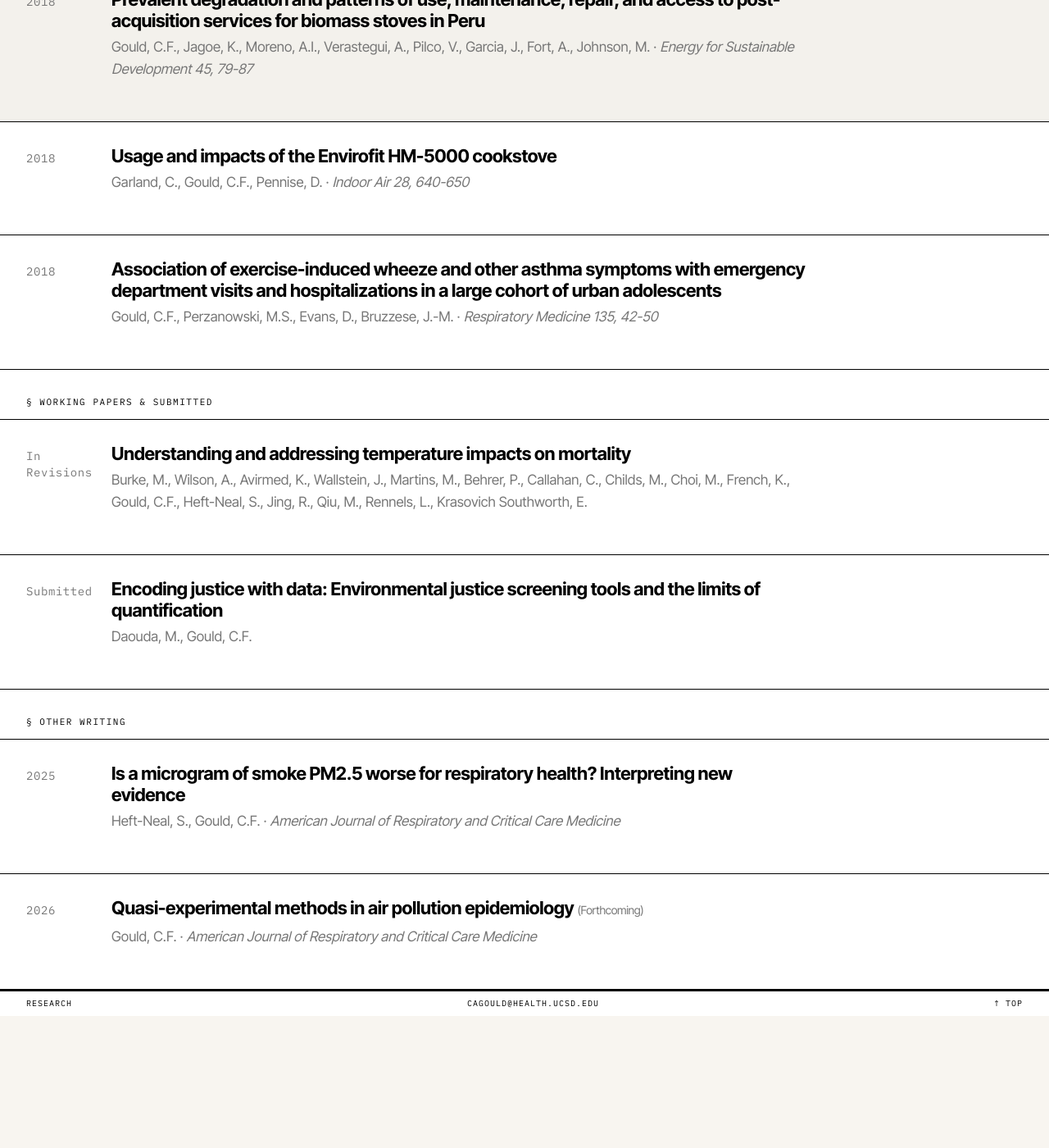
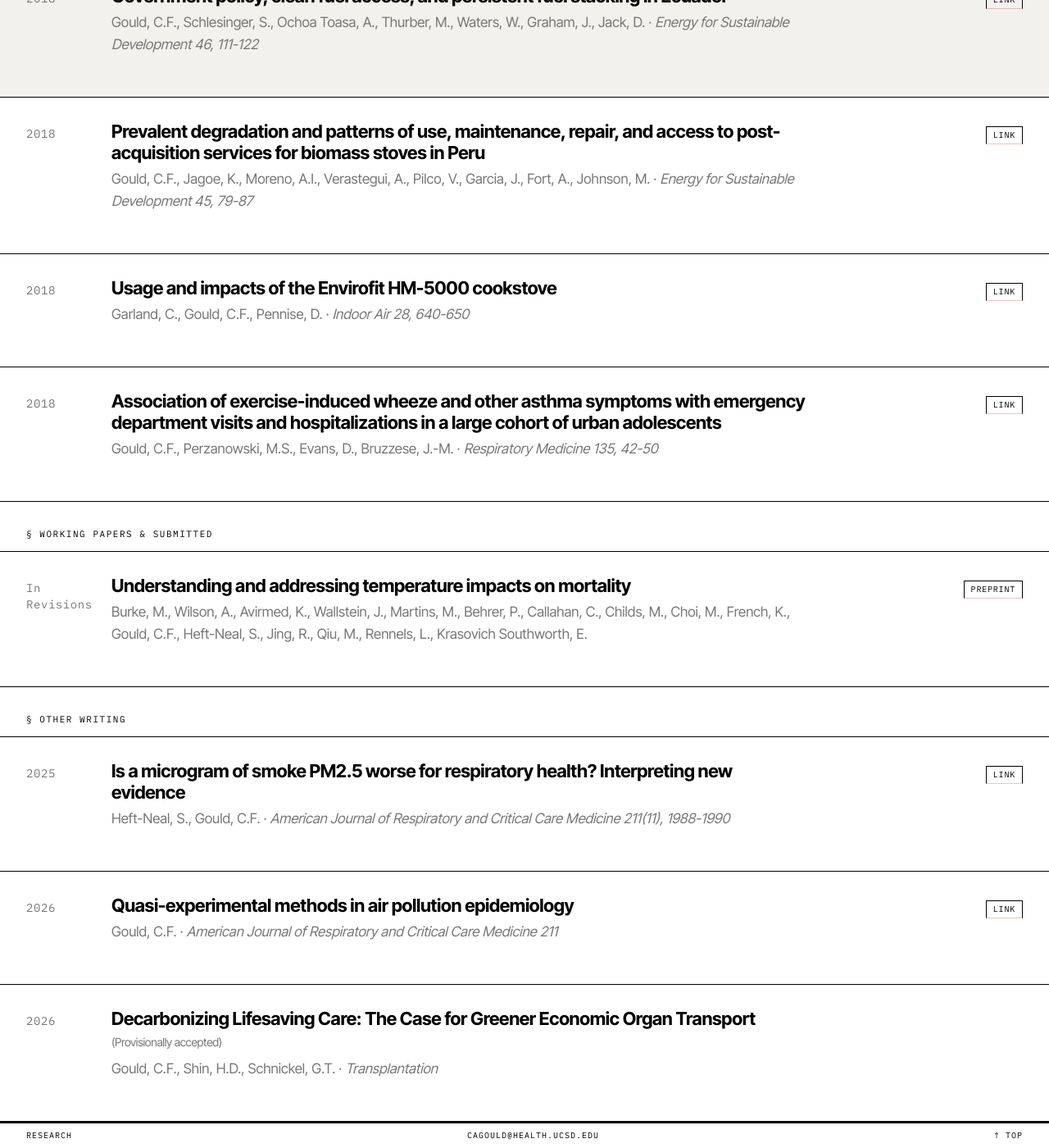
Before and after one commit to gouldc/gouldc.github.io, a Jekyll site: the page built from _pages/research.md, in a window 1280 px wide and 1400 px high, scrolled down 8127 px. Shown: the whole window at 82% size. Built offline with Jekyll 4.4.1, drawn with Linux system fonts in a browser that asks for light colours; before the commit the page ends 9366 px from its top, so only the background shows below that; some of the changed text lies outside the part shown.

Commit message:
Add real journal links to all 48 published papers from updated CV
- Add 'Encoding justice with data' as newly published (was working paper)
- Add full citation and link for Health Insurance as Climate Adaptation
- Add DOI/journal links to all published papers
- Add replication archive and policy brief links where available
- Update Other Writing section with 3 items including new organ
  transport piece
- Add preprint link to remaining working paper

Co-Authored-By: Claude Opus 4.6 <noreply@anthropic.com>

```diff
--- a/_data/publications.yml
+++ b/_data/publications.yml
@@ -1,308 +1,432 @@
 published:
-  - title: "Health Insurance as Climate Adaptation"
+  - title: "Encoding justice with data: Environmental justice screening tools and the limits of quantification"
+    authors: "Daouda, M., Gould, C.F."
+    year: 2026
+    venue: "Current Environmental Health Reports 13, 24"
+    links:
+      - label: "Link"
+        url: "https://doi.org/10.1007/s40572-026-00543-9"
+
+  - title: "Health Insurance as Climate Adaptation: A Framework"
     authors: "Gould, C.F., Tsou, A-C., Puliady, S., McMenamin, S.B."
     year: 2026
-    venue: "Health Affairs"
-    note: "Accepted"
-    links: []
+    venue: "Health Affairs 45(5), 471-479"
+    links:
+      - label: "Link"
+        url: "https://www.healthaffairs.org/doi/full/10.1377/hlthaff.2025.01670"
 
   - title: "Change in Acetylcholinesterase Activity from Childhood to Young Adulthood"
     authors: "Suarez-Torres, J.R.&dagger;, Gould, C.F.&dagger;, Vasishtha, D., Bradman, A., Suarez-Torres, J., Lopez-Paredes, D., Martinez, D., Moore, R."
     year: 2026
     venue: "Journal of Exposure Science and Environmental Epidemiology"
-    links: []
+    links:
+      - label: "Link"
+        url: "https://www.nature.com/articles/s41370-026-00866-7"
 
   - title: "Priorities and opportunities for clean energy transitions in low- and middle-income countries"
     authors: "Gould, C.F.&dagger;, Gill-Wiehl, A.&dagger;, Pillarisetti, A., Kwong, L.H., Kammen, D., Clasen, T."
     year: 2026
     venue: "Lancet Global Health 14(4), E640-E652"
-    links: []
+    links:
+      - label: "Link"
+        url: "https://www.thelancet.com/journals/langlo/article/PIIS2214-109X(25)00527-3/fulltext"
 
   - title: "Beyond access: Clean energy use in low- and middle-income countries"
     authors: "Gill-Wiehl, A.&dagger;, Gould, C.F.&dagger;, Jeuland, M., Pillarisetti, A., Pachauri, S., Shirley, R., Troncoso, K., Jack, D.W., Leach, M., Batchelor, S., Kwong, L.H., Kammen, D."
     year: 2026
     venue: "Lancet Global Health 14(4), E598-611"
-    links: []
+    links:
+      - label: "Link"
+        url: "https://www.thelancet.com/journals/langlo/article/PIIS2214-109X(25)00532-7/fulltext"
 
   - title: "Household energy use and health in low- and middle-income countries"
     authors: "Pillarisetti, A., Daouda, M., Gould, C.F., Gill-Wiehl, A., Clasen, T., Kammen, D., Amegah, A.K., Balakrishnan, K."
     year: 2026
     venue: "Lancet Global Health 14(4), E612-E625"
-    links: []
+    links:
+      - label: "Link"
+        url: "https://www.thelancet.com/journals/langlo/article/PIIS2214-109X(26)00002-1/fulltext"
 
   - title: "Intensifying risk of mass human heat mortality if historical weather patterns recur"
     authors: "Callahan, C., Trok, J., Wilson, A.J., Gould, C.F., Heft-Neal, S., Diffenbaugh, N.S., Burke, M."
     year: 2026
     venue: "Nature Climate Change 16, 26-32"
-    links: []
+    links:
+      - label: "Link"
+        url: "https://www.nature.com/articles/s41558-025-02480-1"
 
   - title: "Quantifying the contributions of climate change and adaptation to mortality from unprecedented extreme heat events"
     authors: "Callahan, C., Trok, J., Wilson, A.J., Gould, C.F., Heft-Neal, S., Burke, M., Diffenbaugh, N.S."
     year: 2025
     venue: "Proceedings of the National Academy of Sciences 122(51), e2503577122"
-    links: []
+    links:
+      - label: "Link"
+        url: "https://www.pnas.org/doi/10.1073/pnas.2503577122"
 
   - title: "Wildfire smoke exposure and mortality burden in the US under future climate change"
     authors: "Qiu, M., Li, J., Gould, C.F., Jing, R., Kelp, M., Childs, M.L., Wen, J., Xie, Y., Lin, M., Kiang, M.V., Heft-Neal, S., Diffenbaugh, N., Burke, M."
     year: 2025
     venue: "Nature 647, 935-943"
-    links: []
+    links:
+      - label: "Link"
+        url: "https://www.nature.com/articles/s41586-025-09611-w"
+      - label: "NBER Working Paper 32307"
+        url: "https://www.nber.org/papers/w32307"
 
   - title: "Temperature extremes impact mortality and morbidity differently"
     authors: "Gould, C.F., Heft-Neal, S., Heaney, A.K., Bendavid, E., Callahan, C., Kiang, M.V., Graff Zivin, J., Burke, M."
     year: 2025
     venue: "Science Advances 11, 31"
-    links: []
+    links:
+      - label: "Link"
+        url: "https://www.science.org/doi/10.1126/sciadv.adr3070"
 
   - title: "Associations of PFASs and Pesticides with Lung Function Changes from Adolescence to Young Adulthood in the ESPINA study"
     authors: "Gould, C.F.&dagger;, Kornher, K.&dagger;, Meeko Manzano, J., Baines, K., Kayser, G., Tu, X., Suarez-Torres, J., Martinez, D., Suarez-Lopez, J.R."
     year: 2025
     venue: "International Journal of Hygiene and Environmental Health 265, 114526"
-    links: []
+    links:
+      - label: "Link"
+        url: "https://doi.org/10.1016/j.ijheh.2025.114526"
 
   - title: "The influence of wildfire smoke on ambient chemical species concentrations in the contiguous US"
     authors: "Krasovich-Southworth, E., Qiu, M., Gould, C.F., Kawano, A., Wen, J., Heft-Neal, S., Voss, K.K., Lopez, A., Fendorf, S., Burney, J., Burke, M."
     year: 2025
     venue: "Environmental Science & Technology 59, 6"
-    links: []
+    links:
+      - label: "Link"
+        url: "https://pubs.acs.org/doi/full/10.1021/acs.est.4c09011"
 
   - title: "Evaluating chemical transport and machine learning models for wildfire smoke PM2.5: Implications for assessment of health impacts"
     authors: "Qiu, M., Kelp, M., Heft-Neal, S., Jin, X., Gould, C.F., Tong, D.Q., Burke, M."
     year: 2024
     venue: "Environmental Science & Technology 58, 52"
-    links: []
+    links:
+      - label: "Link"
+        url: "https://pubs.acs.org/doi/abs/10.1021/acs.est.4c05922"
 
   - title: "In praise of cooking gas subsidies: transitional fuels to advance health and equity"
     authors: "Gould, C.F., Bailis, R., Balakrishnan, K., Burke, M., Espinoza, S., Mehta, S., Suarez-Lopez, J., Pillarisetti, A."
     year: 2024
     venue: "Environmental Research Letters 19, 081002"
-    links: []
+    links:
+      - label: "Link"
+        url: "https://iopscience.iop.org/article/10.1088/1748-9326/ad5d06"
 
   - title: "Prenatal household air pollution exposure and childhood blood pressure in rural Ghana"
     authors: "Daouda, M., Kaali, S., Spring, E., Mujtaba, M., Jack, D.W., Dwommoh Prah, R.K., Colicino, E., Tawiah, T., Gennings, C., Osei, M., Janevic, T., Chillrud, S.N., Agyei, O., Quinn, A., Gould, C.F., Lee, A.G., Asante, K.P."
     year: 2024
     venue: "Environmental Health Perspectives 132, 3"
-    links: []
+    links:
+      - label: "Link"
+        url: "https://ehp.niehs.nih.gov/doi/10.1289/EHP13225"
 
   - title: "Exposure to Nitrogen Dioxide and Fine Particulate Matter When Cooking with Electricity Compared to Gas, a Randomized Crossover Study in Quito, Ecuador"
     authors: "Gould, C.F.&dagger;, Davila, L.&dagger;, Bejarano, M.L., Burke, M., Jack, D.W., Schlesinger, S., Mora, J., Valarezo, A."
     year: 2024
     venue: "Environmental Health Perspectives 132, 1"
-    links: []
+    links:
+      - label: "Link"
+        url: "https://ehp.niehs.nih.gov/doi/full/10.1289/EHP13134"
 
   - title: "Health effects of wildfire smoke exposure"
     authors: "Gould, C.F., Heft-Neal, S., Prunicki, M., Aguilera-Mendoza, J.A., Burke, M.&dagger;, Nadeau, K.&dagger;"
     year: 2024
     venue: "Annual Review of Medicine 45"
-    links: []
+    links:
+      - label: "Link"
+        url: "https://www.annualreviews.org/doi/abs/10.1146/annurev-med-052422-020909"
 
   - title: "Wildfire influence on recent US pollution trends"
     authors: "Burke, M.&dagger;, Childs, M.&dagger;, de la Cuesta, B., Qiu, M., Li, J., Gould, C.F., Heft-Neal, S., Wara, M."
     year: 2023
     venue: "Nature 622, 761-766"
-    links: []
+    links:
+      - label: "Link"
+        url: "https://rdcu.be/dmPN1"
+      - label: "NBER Working Paper 30882"
+        url: "https://www.nber.org/papers/w30882"
 
   - title: "Emergency department visits respond nonlinearly to wildfire smoke"
     authors: "Heft-Neal, S., Gould, C.F., Childs, M., Kiang, M., Nadeau, K., Duggan, M., Bendavid, E., Burke, M."
     year: 2023
     venue: "Proceedings of the National Academy of Sciences 120(39), e230240912"
-    links: []
+    links:
+      - label: "Link"
+        url: "https://www.pnas.org/doi/10.1073/pnas.2302409120"
+      - label: "NBER Working Paper 30969"
+        url: "https://www.nber.org/papers/w30969"
 
   - title: "Climate and health benefits of a transition from gas to electric cooking"
     authors: "Gould, C.F., Bejarano, M.L., De la Cuesta, B., Jack, D.W., Schlesinger, S., Valarezo, A., Burke, M."
     year: 2023
     venue: "Proceedings of the National Academy of Sciences 120(34), e2301061120"
-    links: []
+    links:
+      - label: "Link"
+        url: "https://doi.org/10.1073/pnas.2301061120"
 
   - title: "Maintaining household clean cooking fuel use during the COVID-19 pandemic in Ecuador"
     authors: "Valarezo, A., Davila, L., Bejarano, M.L., Nolivo, I., Molina, E., Schlesinger, S.B., Gould, C.F., Jack, D.W."
     year: 2023
     venue: "Energy for Sustainable Development 74, 349-360"
-    links: []
+    links:
+      - label: "Link"
+        url: "https://www.sciencedirect.com/science/article/pii/S0973082623000704"
 
   - title: "Widespread clean cooking fuel scale-up and under-5 lower respiratory infection mortality: an ecological analysis in Ecuador, 1990-2019"
     authors: "Gould, C.F., Bejarano, M.L., Kioumourtzoglou, M.-A., Lee, A.G., Pillarisetti, A., Schlesinger, S., Ter&aacute;n, E., Valarezo, A., Jack, D.W."
     year: 2023
     venue: "Environmental Health Perspectives 131, 3"
-    links: []
+    links:
+      - label: "Link"
+        url: "https://ehp.niehs.nih.gov/doi/10.1289/EHP11016"
 
   - title: "Using high frequency household surveys to describe energy use in rural North India during the COVID-19 pandemic"
     authors: "Gould, C.F.&dagger;, Pillarisetti, A.&dagger;, Thompson, L., Saluja, S., Nandan, V., Urpelainen, J."
     year: 2023
     venue: "Nature Energy 8, 169-178"
-    links: []
+    links:
+      - label: "Link"
+        url: "https://www.nature.com/articles/s41560-022-01187-3"
 
   - title: "Using time-resolved monitor wearing data to study the effect of clean cooking interventions on personal air pollution exposures"
     authors: "Gould, C.F., Ae-Ngibise, K.A., Yang, Q., Owusu-Agyei, S., Burkart, K., Boama-Kaali, E., Kinney, P., Mujtaba, M., Quinn, A., Manu, G., Jack, D.W., Chillrud, S.N., Asante, K.P."
     year: 2022
     venue: "Journal of Exposure Science and Environmental Epidemiology 33, 386-395"
-    links: []
+    links:
+      - label: "Link"
+        url: "https://www.nature.com/articles/s41370-022-00483-0"
 
   - title: "Daily local-level estimates of ambient wildfire smoke PM2.5 for the contiguous US"
     authors: "Childs, M., Li, J., Wen, J., Heft-Neal, S., Driscoll, A., Wang, S., Gould, C.F., Qiu, M., Burney, J., Burke, M."
     year: 2022
     venue: "Environmental Science & Technology 56(19), 13607-13621"
-    links: []
+    links:
+      - label: "Link"
+        url: "https://doi.org/10.1021/acs.est.2c02934"
 
   - title: "Variability in the household use of cooking fuels: the importance of dishes cooked, non-cooking end uses, and seasonality"
     authors: "Gould, C.F., Jha, S., Patnaik, S., Agrawal, S., Zhang, A.T., Saluja, S., Nandan, V., Mani, S., Urpelainen, J."
     year: 2022
     venue: "World Development 159, 106051"
-    links: []
+    links:
+      - label: "Link"
+        url: "https://doi.org/10.1016/j.worlddev.2022.106051"
 
   - title: "Exposures and behavioral responses to wildfire smoke"
     authors: "Burke, M., Heft-Neal, S., Li, J., Driscoll, A., Baylis, P., Stigler, M., Weill, J., Burney, J., Wen, J., Childs, M., Gould, C.F."
     year: 2022
     venue: "Nature Human Behaviour 6, 1351-1361"
-    links: []
+    links:
+      - label: "Link"
+        url: "https://www.nature.com/articles/s41562-022-01396-6"
 
   - title: "Evidence of multi-dimensional gender inequality in energy services from a large-scale household survey in India"
     authors: "Zhang, A.T., Patnaik, S., Jha, S., Agrawal, S., Gould, C.F., Urpelainen, J."
     year: 2022
     venue: "Nature Energy 7, 698-707"
-    links: []
+    links:
+      - label: "Link"
+        url: "https://www.nature.com/articles/s41560-022-01044-3"
 
   - title: "Poorer early childhood growth is associated with impaired lung function: Evidence from a Ghanaian pregnancy cohort"
     authors: "Kaali, S., Jack, D.W., Dommoh Prah, R.K., Chillrud, S.N., Mujtaba, M.N., Kinney, P.L., Tawiah, T., Yang, Q., Oppong, F.B., Gould, C.F., et al."
     year: 2022
     venue: "Pediatric Pulmonology 57(9), 2136-2146"
-    links: []
+    links:
+      - label: "Link"
+        url: "https://doi.org/10.1002/ppul.26015"
 
   - title: "Environmental factors influencing COVID-19 incidence and severity"
     authors: "Weaver, A.K., Head, J.R., Gould, C.F., Carlton, E.J., Remais, J.V."
     year: 2022
     venue: "Annual Review of Public Health 43, 271-291"
-    links: []
+    links:
+      - label: "Link"
+        url: "https://doi.org/10.1146/annurev-publhealth-052120-101420"
 
   - title: "Prenatal and postnatal household air pollution and infant growth trajectories: Evidence from a rural Ghanaian pregnancy cohort"
     authors: "Boamah-Kaali, E., Jack, D.W., Ae-Ngibise, K.A., Quinn, A., Kaali, S., Dubowski, K., Oppong, F., Wylie, B., Mujtaba, M., Gould, C.F., et al."
     year: 2021
     venue: "Environmental Health Perspectives 129(11), 117009"
-    links: []
+    links:
+      - label: "Link"
+        url: "https://ehp.niehs.nih.gov/doi/full/10.1289/EHP8109"
 
   - title: "A cluster randomized trial of cookstove interventions to improve infant health in Ghana"
     authors: "Jack, D.W., Ae-Ngibise, K., Gould, C.F., et al."
     year: 2021
     venue: "BMJ Global Health 6(8), e005599"
-    links: []
+    links:
+      - label: "Link"
+        url: "http://dx.doi.org/10.1136/bmjgh-2021-005599"
 
   - title: "Prenatal household air pollutant exposure is associated with reduced size and gestational age at birth among a cohort of Ghanaian infants"
     authors: "Quinn, A.K., Adjei, I.A., Ae-Ngibise, K.A., Agyei, O., Boamah, E., Burkhart, K., Carri&oacute;n, D., Chillrud, S.N., Gould, C.F., et al."
     year: 2021
     venue: "Environment International 155, 106659"
-    links: []
+    links:
+      - label: "Link"
+        url: "https://doi.org/10.1016/j.envint.2021.106659"
 
   - title: "Firewood, forests, and fringe populations: Exploring the inequitable socioeconomic dimensions of Liquified Petroleum Gas (LPG) adoption in India"
     authors: "Khanwilkar, S., Gould, C.F., Defries, R., Habib, B., Urpelainen, J."
     year: 2021
     venue: "Energy Research & Social Science 75, 102012"
-    links: []
+    links:
+      - label: "Link"
+        url: "https://doi.org/10.1016/j.erss.2021.102012"
 
   - title: "The effect of clean cooking interventions on maternal and child personal exposure to air pollution: Results from the Ghana Randomized Air Pollution and Health Study"
     authors: "Chillrud, S.N., Ae-Ngibise, K.A., Gould, C.F.*, Owusu-Agyei, S., Mujtaba, M., Manu, M., Burkart, K., Kinney, P., Quinn, A., Jack, D.W., Asante, K.P."
     year: 2021
     venue: "Journal of Exposure Science and Environmental Epidemiology 35, 683-698"
-    links: []
+    links:
+      - label: "Link"
+        url: "http://www.nature.com/articles/s41370-021-00309-5"
 
   - title: "Using longitudinal survey and sensor data to understand the social and ecological determinants of suspending clean cookstove use in rural Ghana"
     authors: "Carri&oacute;n, D., Prah, R., Gould, C.F., Mujtaba, M., Pillarisetti, A., Agyei, O., Chillrud, S.N., Tawiah, T., Jack, D.W., Asante, K.P."
     year: 2020
     venue: "Environmental Research Communications 2(9), 095003"
-    links: []
+    links:
+      - label: "Link"
+        url: "https://iopscience.iop.org/article/10.1088/2515-7620/abb831"
 
   - title: "Jointly modeling the adoption and use of clean cooking fuels in rural India"
     authors: "Gould, C.F.&dagger;, Hou, X.&dagger;, Sharma, A., Richmond, J., Urpelainen, J."
     year: 2020
     venue: "Environmental Research Communications 2(8), 085004"
-    links: []
+    links:
+      - label: "Link"
+        url: "https://iopscience.iop.org/article/10.1088/2515-7620/abaca9"
 
   - title: "Long-standing LPG subsidies, cooking fuel stacking, and personal exposure to air pollution in rural and peri-urban Ecuador"
     authors: "Gould, C.F., Molina Rueda, E., Schlesinger, S., Bejarano, M.L., Valarezo, A., Jack, D.W."
     year: 2020
     venue: "Journal of Exposure Science and Environmental Epidemiology 30, 707-720"
-    links: []
+    links:
+      - label: "Link"
+        url: "https://www.nature.com/articles/s41370-020-0231-5"
 
   - title: "The drivers of sustained use of liquefied petroleum gas in rural India"
     authors: "Mani, S., Jain, A., Tripathi, S., Gould, C.F."
     year: 2020
     venue: "Nature Energy 5, 450-457"
-    links: []
+    links:
+      - label: "Link"
+        url: "https://www.nature.com/articles/s41560-020-0596-7"
+      - label: "Replication Archive"
+        url: "https://figshare.com/projects/What_determines_rural_Indian_households_transition_towards_the_sustained_use_of_LPG_for_cooking_/68585"
+      - label: "Policy Brief"
+        url: "https://www.nature.com/articles/s41560-020-0635-4"
 
   - title: "Household fuel mixes in peri-urban and rural Ecuador: Explaining the context of LPG, patterns of continued firewood use, and the limitations of induction cooking"
     authors: "Gould, C.F., Schlesinger, S., Molina Rueda, E., Bejarano, M.L., Valarezo, A., Jack, D.W."
     year: 2020
     venue: "Energy Policy 136, 11053"
-    links: []
+    links:
+      - label: "Link"
+        url: "https://www.sciencedirect.com/science/article/pii/S0301421519306408"
 
   - title: "The role of education and attitudes in cooking fuel choice: Evidence from two states in India"
     authors: "Gould, C.F., Urpelainen, J."
     year: 2020
     venue: "Energy for Sustainable Development 54, 36-50"
-    links: []
+    links:
+      - label: "Link"
+        url: "https://www.sciencedirect.com/science/article/pii/S0973082619300584"
+      - label: "Replication Archive"
+        url: "https://doi.org/10.7910/DVN/G0HJLV"
 
   - title: "The gendered nature of LPG adoption in rural India"
     authors: "Gould, C.F., Urpelainen, J."
     year: 2019
     venue: "Journal of Development Studies 56(7), 1309-1329"
-    links: []
+    links:
+      - label: "Link"
+        url: "https://www.tandfonline.com/doi/abs/10.1080/00220388.2019.1657571"
+      - label: "Replication Archive"
+        url: "https://dataverse.harvard.edu/dataverse/Replication_GU_GenderLPGAdoption"
 
   - title: "LPG as a clean cooking fuel: Adoption, use, and impacts in rural India"
     authors: "Gould, C.F., Urpelainen, J."
     year: 2018
     venue: "Energy Policy 122, 395-408"
-    links: []
+    links:
+      - label: "Link"
+        url: "https://www.sciencedirect.com/science/article/pii/S0301421518304877"
+      - label: "Replication Archive"
+        url: "https://doi.org/10.7910/DVN/EVM78E"
 
   - title: "Soot and the city: Evaluating the impacts of Clean Heat policies on indoor/outdoor air quality in New York City apartments"
     authors: "Gould, C.F., Chillrud, S.N., Phillips, D., Perzanowski, M.S., Hern&aacute;ndez, D."
     year: 2018
     venue: "PLOS ONE 13(6)"
-    links: []
+    links:
+      - label: "Link"
+        url: "https://journals.plos.org/plosone/article/file?type=printable&id=10.1371/journal.pone.0199783"
 
   - title: "Government policy, clean fuel access, and persistent fuel stacking in Ecuador"
     authors: "Gould, C.F., Schlesinger, S., Ochoa Toasa, A., Thurber, M., Waters, W., Graham, J., Jack, D."
     year: 2018
     venue: "Energy for Sustainable Development 46, 111-122"
-    links: []
+    links:
+      - label: "Link"
+        url: "https://www.sciencedirect.com/science/article/pii/S0973082618302692"
 
   - title: "Prevalent degradation and patterns of use, maintenance, repair, and access to post-acquisition services for biomass stoves in Peru"
     authors: "Gould, C.F., Jagoe, K., Moreno, A.I., Verastegui, A., Pilco, V., Garcia, J., Fort, A., Johnson, M."
     year: 2018
     venue: "Energy for Sustainable Development 45, 79-87"
-    links: []
+    links:
+      - label: "Link"
+        url: "https://www.sciencedirect.com/science/article/pii/S0973082618303855"
 
   - title: "Usage and impacts of the Envirofit HM-5000 cookstove"
     authors: "Garland, C., Gould, C.F., Pennise, D."
     year: 2018
     venue: "Indoor Air 28, 640-650"
-    links: []
+    links:
+      - label: "Link"
+        url: "https://onlinelibrary.wiley.com/doi/abs/10.1111/ina.12460"
 
   - title: "Association of exercise-induced wheeze and other asthma symptoms with emergency department visits and hospitalizations in a large cohort of urban adolescents"
     authors: "Gould, C.F., Perzanowski, M.S., Evans, D., Bruzzese, J.-M."
     year: 2018
     venue: "Respiratory Medicine 135, 42-50"
-    links: []
+    links:
+      - label: "Link"
+        url: "https://www.sciencedirect.com/science/article/pii/S0954611118300064"
 
 other_publications:
   - title: "Is a microgram of smoke PM2.5 worse for respiratory health? Interpreting new evidence"
     authors: "Heft-Neal, S., Gould, C.F."
     year: 2025
-    venue: "American Journal of Respiratory and Critical Care Medicine"
-    links: []
+    venue: "American Journal of Respiratory and Critical Care Medicine 211(11), 1988-1990"
+    links:
+      - label: "Link"
+        url: "https://doi.org/10.1164/rccm.202508-2037ED"
 
   - title: "Quasi-experimental methods in air pollution epidemiology"
     authors: "Gould, C.F."
     year: 2026
-    venue: "American Journal of Respiratory and Critical Care Medicine"
-    note: "Forthcoming"
+    venue: "American Journal of Respiratory and Critical Care Medicine 211"
+    links:
+      - label: "Link"
+        url: "https://academic.oup.com/ajrccm/advance-article-abstract/doi/10.1093/ajrccm/aamag217/8662815"
+
+  - title: "Decarbonizing Lifesaving Care: The Case for Greener Economic Organ Transport"
+    authors: "Gould, C.F., Shin, H.D., Schnickel, G.T."
+    year: 2026
+    venue: "Transplantation"
+    note: "Provisionally accepted"
     links: []
 
 working_papers:
   - title: "Understanding and addressing temperature impacts on mortality"
     authors: "Burke, M., Wilson, A., Avirmed, K., Wallstein, J., Martins, M., Behrer, P., Callahan, C., Childs, M., Choi, M., French, K., Gould, C.F., Heft-Neal, S., Jing, R., Qiu, M., Rennels, L., Krasovich Southworth, E."
     note: "In Revisions"
-    links: []
-
-  - title: "Encoding justice with data: Environmental justice screening tools and the limits of quantification"
-    authors: "Daouda, M., Gould, C.F."
-    note: "Submitted"
-    links: []
+    links:
+      - label: "Preprint"
+        url: "https://doi.org/10.31223/X5TQ84"
```
